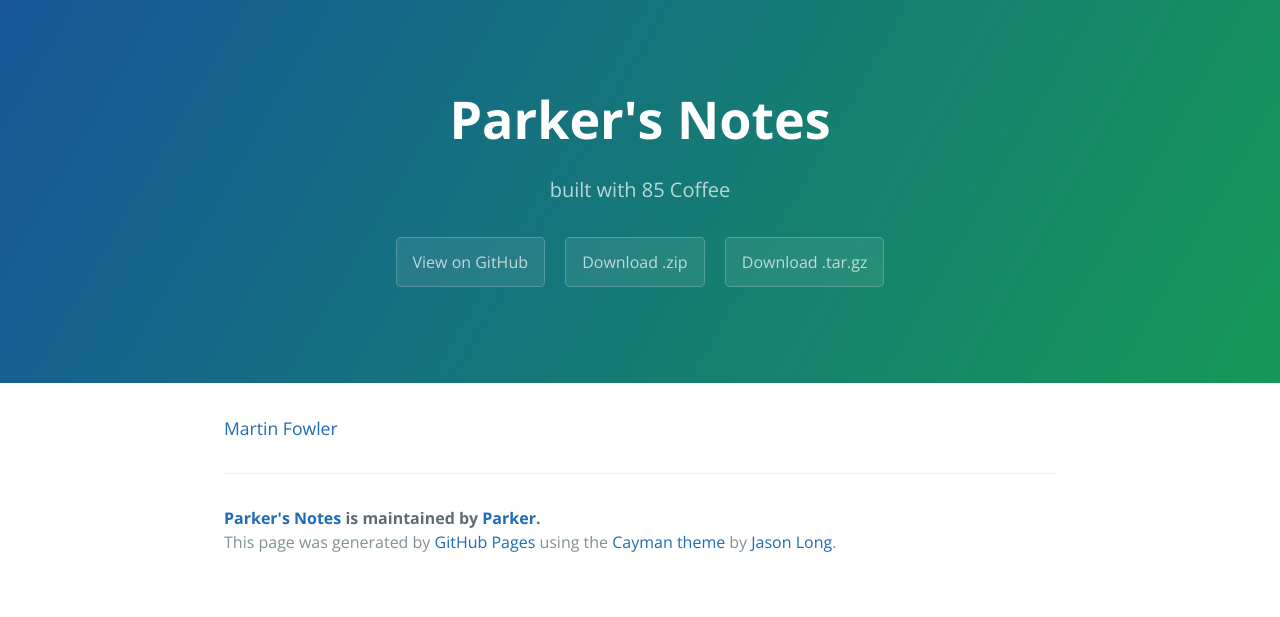
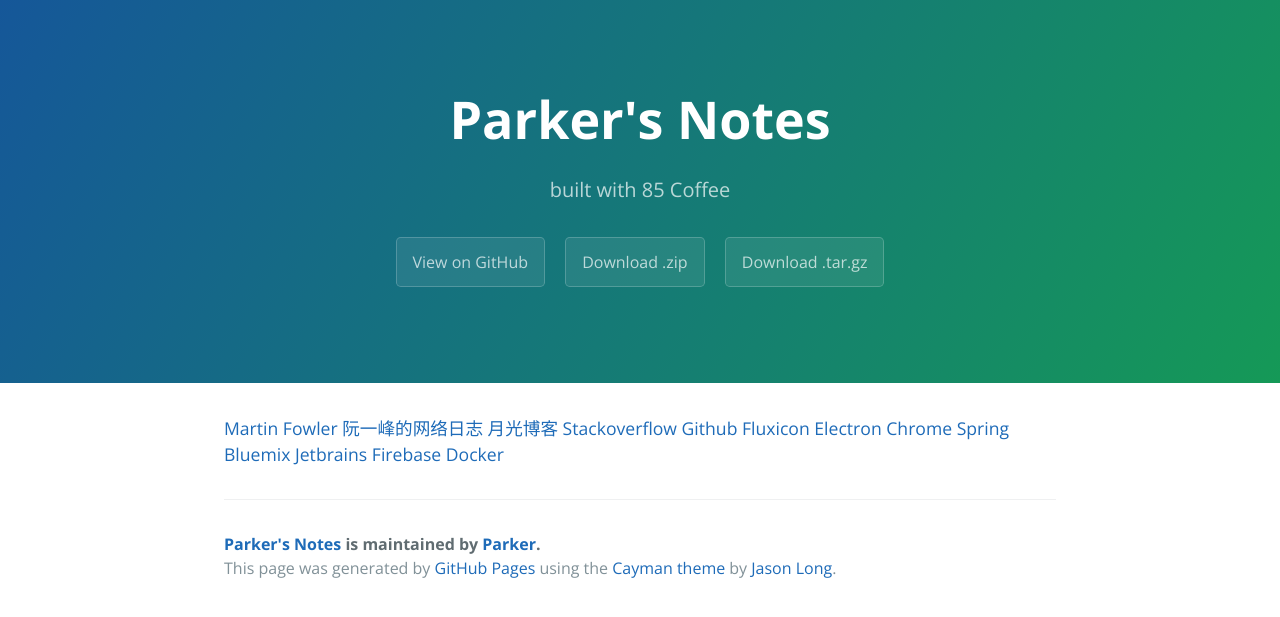
Before and after one commit to parkerwy/parkerwy.github.io, a Jekyll site: the page built from _posts/2016-08-27-subscribed-blogs.markdown, in a window 1280 px wide. Shown: the top 617 px of the page. Built offline with Jekyll 4.4.1, drawn with Linux system fonts in a browser that asks for light colours.

Commit message:
Update 2016-08-27-subscribed-blogs.markdown

```diff
--- a/_posts/2016-08-27-subscribed-blogs.markdown
+++ b/_posts/2016-08-27-subscribed-blogs.markdown
@@ -5,4 +5,16 @@
 categories: main
 ---
 
-[Martin Fowler](http://www.martinfowler.com)
+[Martin Fowler](http://www.martinfowler.com/bliki)
+[阮一峰的网络日志](https://www.ruanyifeng.com/blog)
+[月光博客](http://williamlong.info)
+[Stackoverflow](http://blog.stackoverflow.com/?blb=1)
+[Github](https://github.com/blog)
+[Fluxicon](https://fluxicon.com/blog/)
+[Electron](http://electron.atom.io/blog/)
+[Chrome](http://chrome.blogspot.com/)
+[Spring](http://spring.io/blog)
+[Bluemix](https://developer.ibm.com/bluemix/blog/)
+[Jetbrains](https://blog.jetbrains.com/)
+[Firebase](https://firebase.googleblog.com/)
+[Docker](https://blog.docker.com)
```
